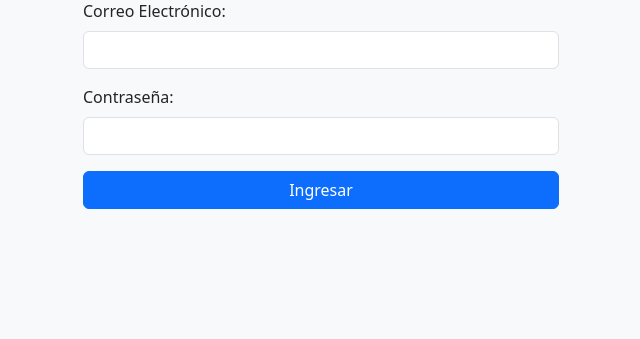
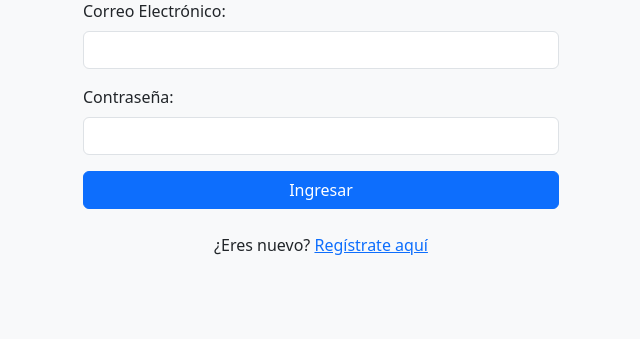
Before and after one commit to rockongo/RockData, a Flask app: page /login in a window 1280 px wide. Shown: the part 111-450 px from the top of the page, without its empty margins (319-959 px from the left). Run offline with Flask 3, Linux system fonts and the light colour scheme.

Commit message:
fix: agregado link de registro en login

```diff
--- a/templates/login.html
+++ b/templates/login.html
@@ -26,6 +26,10 @@
 
         <button type="submit" class="btn btn-primary w-100">Ingresar</button>
     </form>
+
+    <div class="text-center mt-4">
+        ¿Eres nuevo? <a href="/registro">Regístrate aquí</a>
+    </div>
 </div>
 </body>
 </html>
```
